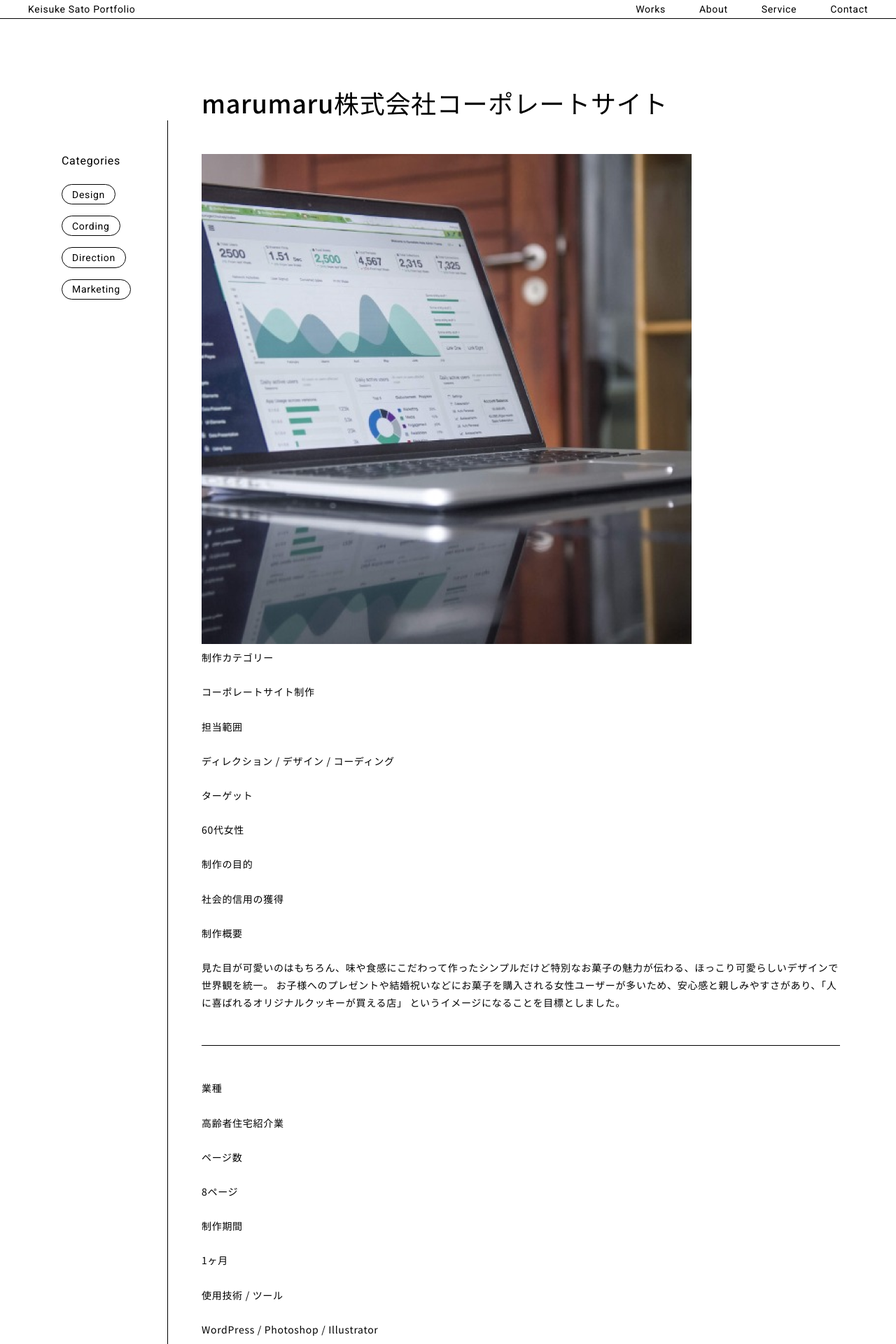
After one commit to HIRAK-KS/my_portfolio_site, a PHP site: page /single-works.html in a window 1280 px wide. The commit adds this page. Shown: the top 1920 px of the page at 70% size. Run offline with PHP 8.4, Linux system fonts and the light colour scheme.

Commit message:
[Add single-works.html]

```diff
--- a/index.html
+++ b/index.html
@@ -245,7 +245,7 @@
         </div>
         <nav class="navigation__body">
           <div class="navigation__unit">
-            <h3 class="group-title">Site Menu</h3>
+            <h3 class="group-title">Menu</h3>
             <ul>
               <li><a>Works</a></li>
               <li><a>About</a></li>
@@ -257,7 +257,7 @@
             <h3 class="group-title">Social</h3>
             <ul>
               <li><a>Instagram</a></li>
-              <li><a>X (Twitter)</a></li>
+              <li><a>X(Twitter)</a></li>
               <li><a>Github</a></li>
             </ul>
           </div>
--- /dev/null
+++ b/single-works.html
@@ -0,0 +1,179 @@
+<!DOCTYPE html>
+<html lang="ja">
+  <head>
+    <meta charset="utf-8" />
+    <meta name="viewport" content="width=device-width,initial-scale=1" />
+    <title>Keisuke Sato Portfolio｜サトウケイスケのポートフォリオサイト</title>
+    <meta name="description" content="ページの説明" />
+    <!-- <link rel="icon" href="favicon.ico" /> -->
+    <link rel="preconnect" href="https://fonts.googleapis.com" />
+    <link rel="preconnect" href="https://fonts.gstatic.com" crossorigin />
+    <link
+      href="https://fonts.googleapis.com/css2?family=Noto+Sans+JP:wght@400;500&family=Roboto&display=swap"
+      rel="stylesheet"
+    />
+    <link rel="stylesheet" href="./styles/reset.css" />
+    <link rel="stylesheet" href="./styles/style.css" />
+  </head>
+
+  <body class="global-layout _2-column">
+    <header class="global-layout__header header">
+      <div class="header__inner wrapper">
+        <h1 class="logo">
+          <a href="./">Keisuke Sato Portfolio</a>
+        </h1>
+        <nav>
+          <ul class="header__navigation">
+            <li>
+              <a href="./archive-works.html">Works</a>
+            </li>
+            <li>
+              <a href="#">About</a>
+            </li>
+            <li>
+              <a href="#">Service</a>
+            </li>
+            <li>
+              <a href="#">Contact</a>
+            </li>
+          </ul>
+        </nav>
+        <button class="global-layout__hamburger-button hamburger-button">
+          <span></span>
+          <span></span>
+        </button>
+      </div>
+    </header>
+    <div class="navigation _hamburger" id="nav">
+      <div class="navigation__logo group-title">
+        <h2>Keisuke Sato<br />Portfolio</h2>
+      </div>
+      <nav class="navigation__body _hamburger">
+        <div class="navigation__unit">
+          <h3 class="group-title">Site Menu</h3>
+          <ul>
+            <li><a class="action-link">Works</a></li>
+            <li><a class="action-link">About</a></li>
+            <li><a class="action-link">Service</a></li>
+            <li><a class="action-link">Contact</a></li>
+          </ul>
+        </div>
+        <div class="navigation__unit">
+          <h3 class="group-title">Social</h3>
+          <ul>
+            <li><a class="action-link">Instagram</a></li>
+            <li><a class="action-link">X (Twitter)</a></li>
+            <li><a class="action-link">Github</a></li>
+          </ul>
+        </div>
+        <div class="navigation__unit">
+          <h3 class="group-title">Mail</h3>
+          <ul>
+            <li>
+              <a href="mailto:hirak.keisuke@gmail.com" class="action-link">mail@keisukesato.com</a>
+            </li>
+          </ul>
+        </div>
+      </nav>
+    </div>
+    <div class="mask" id="mask"></div>
+
+    <div class="global-layout__heading heading">
+      <h2 class="page-title _single-works">marumaru株式会社コーポレートサイト</h2>
+    </div>
+
+    <nav class="global-layout__categories categories">
+      <div class="categories__inner sticky">
+        <h2 class="categories__title group-title">Categories</h2>
+        <ul class="categories__list">
+          <li><a class="button">Design</a></li>
+          <li><a class="button">Cording</a></li>
+          <li><a class="button">Direction</a></li>
+          <li><a class="button">Marketing</a></li>
+        </ul>
+      </div>
+    </nav>
+
+    <main class="global-layout__contents _works">
+      <section class="archive-works">
+        <figure class="image-gallery">
+          <img src="./images/works-grid-item-7.png" alt="" />
+        </figure>
+        <div class="description">
+          <dl class="description__main">
+            <dt>制作カテゴリー</dt>
+            <dd>コーポレートサイト制作</dd>
+            <dt>担当範囲</dt>
+            <dd>ディレクション / デザイン / コーディング</dd>
+            <dt>ターゲット</dt>
+            <dd>60代女性</dd>
+            <dt>制作の目的</dt>
+            <dd>社会的信用の獲得</dd>
+            <dt>制作概要</dt>
+            <dd>
+              見た目が可愛いのはもちろん、味や食感にこだわって作ったシンプルだけど特別なお菓子の魅力が伝わる、ほっこり可愛らしいデザインで世界観を統一。
+              お子様へのプレゼントや結婚祝いなどにお菓子を購入される女性ユーザーが多いため、安心感と親しみやすさがあり、「人に喜ばれるオリジナルクッキーが買える店」
+              というイメージになることを目標としました。
+            </dd>
+          </dl>
+          <hr />
+          <dl class="description__sub">
+            <dt>業種</dt>
+            <dd>高齢者住宅紹介業</dd>
+            <dt>ページ数</dt>
+            <dd>8ページ</dd>
+            <dt>制作期間</dt>
+            <dd>1ヶ月</dd>
+            <dt>使用技術 / ツール</dt>
+            <dd>WordPress / Photoshop / Illustrator</dd>
+            <dt>URL</dt>
+            <dd>marumaru.com</dd>
+            <dt>公開日</dt>
+            <dd>2023.5.4</dd>
+            <dt>クライアント</dt>
+            <dd>marumaru株式会社</dd>
+          </dl>
+        </div>
+      </section>
+    </main>
+
+    <footer class="global-layout__footer footer">
+      <div class="navigation wrapper">
+        <div class="navigation__logo _pc-footer group-title">
+          <h2>Keisuke Sato<br />Portfolio</h2>
+        </div>
+        <nav class="navigation__body">
+          <div class="navigation__unit">
+            <h3 class="group-title">Menu</h3>
+            <ul>
+              <li><a>Works</a></li>
+              <li><a>About</a></li>
+              <li><a>Service</a></li>
+              <li><a>Contact</a></li>
+            </ul>
+          </div>
+          <div class="navigation__unit">
+            <h3 class="group-title">Social</h3>
+            <ul>
+              <li><a>Instagram</a></li>
+              <li><a>X(Twitter)</a></li>
+              <li><a>Github</a></li>
+            </ul>
+          </div>
+          <div class="navigation__unit">
+            <h3 class="group-title">Mail</h3>
+            <ul>
+              <li>
+                <a href="mailto:hirak.keisuke@gmail.com">mail@keisukesato.com</a>
+              </li>
+            </ul>
+          </div>
+        </nav>
+      </div>
+      <div class="copyright">
+        <p>2024 Keisuke Sato</p>
+      </div>
+    </footer>
+    <script src="./scripts/main.js"></script>
+  </body>
+</html>
--- a/styles/style.css
+++ b/styles/style.css
@@ -40,12 +40,15 @@ body {
   background-color: var(--color-white, #fff);
 }
 img {
-  width: 100%;
-  height: 100%;
+  max-width: 100%;
+  height: auto;
   object-fit: cover;
 }
 a {
   cursor: pointer;
+}
+hr {
+  border-bottom: var(--border-primary);
 }
 .wrapper {
   max-width: 1280px;
@@ -68,12 +71,13 @@ a {
   font-size: 64px;
 }
 .group-title {
-  font-size: 1.6rem;
+  font: var(--font-title-en);
 }
 .button {
+  display: inline-block;
   align-self: flex-start;
   font: var(--font-text-en);
-  padding: 0.4em 0.7em;
+  padding: 0.4em 1em;
   border: var(--border-primary);
   border-radius: 2em;
   &:hover {
@@ -87,16 +91,17 @@ a {
   text-align: center;
   margin-top: 24px;
 }
-.card-list:last-of-type {
-  border-bottom: var(--border-primary);
-}
 .card {
   padding: 32px 0;
   border-top: var(--border-primary);
+  &:last-child {
+    border-bottom: var(--border-primary);
+  }
 }
 .card__inner {
   display: flex;
   justify-content: space-between;
+  gap: var(--spacing-responsive);
 }
 .card__image {
   width: 30%;
@@ -110,10 +115,12 @@ a {
 .card__title {
   font: var(--font-title-ja);
 }
+.card__date {
+  font-size: 1.2rem;
+}
 @media (max-width: 480px) {
   .card__inner {
     flex-direction: column-reverse;
-    gap: 24px;
   }
   .card__image,
   .card__unit {
@@ -169,6 +176,7 @@ LAYOUT
 }
 .global-layout__categories {
   padding: 48px;
+  border-right: var(--border-primary);
   grid-area: categories;
   @media (max-width: 800px) {
     padding: 24px 0 0;
@@ -406,9 +414,6 @@ ABOUT
   flex-direction: column;
   width: 70%;
   gap: 8px;
-  hr {
-    border-bottom: var(--border-primary);
-  }
 }
 .about__button {
   text-align: right;
@@ -458,6 +463,32 @@ WORKS PAGE
   display: flex;
   flex-direction: column;
   gap: 16px;
+}
+.card._works .card__image {
+  width: auto;
+}
+
+/*----------------------
+SINGLE PAGE
+------------------------*/
+.page-title._single-works {
+  font: var(--font-title-ja);
+  font-size: 36px;
+}
+.description,
+.description__main,
+.description__sub {
+  display: flex;
+  flex-direction: column;
+}
+.description {
+  gap: 48px;
+}
+.description__main {
+  gap: 24px;
+}
+.description__sub {
+  gap: 24px;
 }
 
 /* --------------------------------
@@ -538,3 +569,7 @@ MEDIA
     }
   }
 }
+
+/* ----------------------------------
+SWIPER
+------------------------------------ */
```
Also changed, not shown: archive-works.html (+55 -6 lines).
